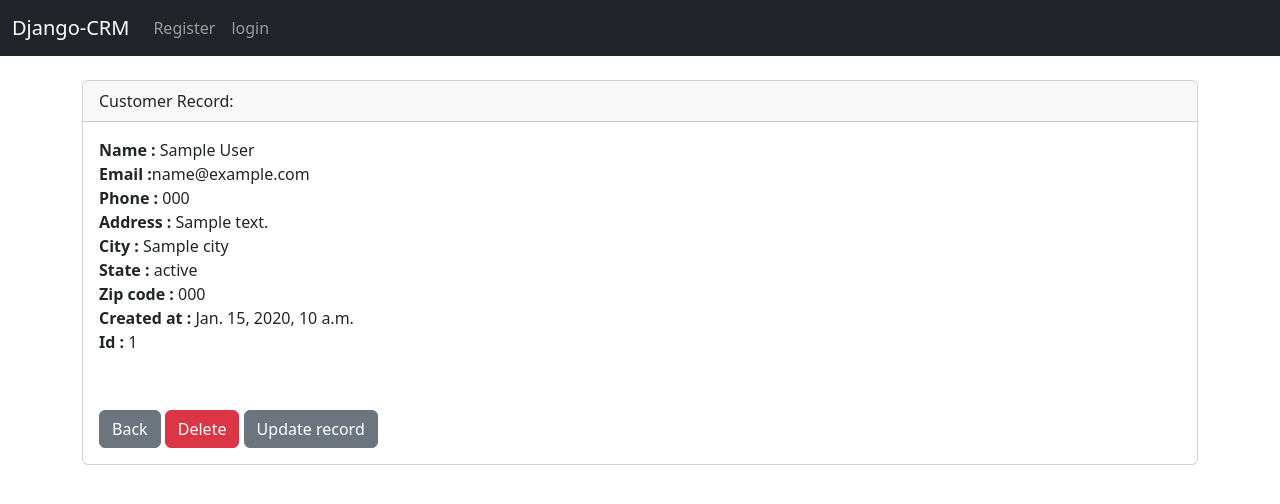
After one commit to Pankajbadgujar1/crm, a Django app: template website/templates/record.html in a window 1280 px wide. The commit adds this page. Shown: the top 504 px of the page. Run offline with Django 5.2, Linux system fonts and the light colour scheme; the template is opened without the code that fills it: most values are stand-ins (such as "Sample title", 1, 10 or a date in 2020).

Commit message:
all done

```diff
--- a/website/templates/navbar.html
+++ b/website/templates/navbar.html
@@ -7,6 +7,10 @@
     <div class="collapse navbar-collapse" id="navbarNavDropdown">
       <ul class="navbar-nav me-auto mb-2 mb-lg-0 ">
         {% if user.is_authenticated %}
+
+          <li class="nav-item">
+          <a class="nav-link" href="{% url 'add_record' %}">Add Record</a>
+        </li>
        <li class="nav-item">
           <a class="nav-link" href="{% url 'logout' %}">Logout</a>
         </li>
--- /dev/null
+++ b/website/templates/record.html
@@ -0,0 +1,29 @@
+{%extends 'base.html' %}
+
+{% block content %}
+<div class="card">
+  <div class="card-header">
+    Customer Record:
+  </div>
+  <div class="card-body">
+      <p class="card-title">
+    <strong>Name  :</strong> {{customer_record.first_name}} {{customer_record.last_name}}<br/>
+    <strong>Email  :</strong>{{customer_record.email}}<br/>
+        <strong>Phone  :</strong>    {{customer_record.phone}}<br/>
+         <strong>Address  :</strong>   {{customer_record.address}}<br/>
+         <strong>City  :</strong>   {{customer_record.city}}<br/>
+         <strong>State  :</strong>   {{customer_record.state}}<br/>
+          <strong>Zip code  :</strong>  {{customer_record.zipcode}}<br/>
+         <strong>Created at  :</strong>   {{customer_record.created_at}}<br/>
+         <strong>Id      :</strong>   {{customer_record.id}}<br/></p>
+
+      <br/>
+      <br/>
+       <a href="{% url 'home' %}" class="btn btn-secondary">Back</a>
+      <a href="{% url 'delete_record' customer_record.id %}" class="btn btn-danger">Delete</a>
+      <a href="{% url 'update_record' customer_record.id %}" class="btn btn-secondary">Update record</a>
+</div>
+
+
+
+{% endblock %}
--- a/website/urls.py
+++ b/website/urls.py
@@ -7,5 +7,9 @@ urlpatterns = [
    # path('login/',views.login_user , name='login'),
    path('logout/', views.logout_user, name='logout'),
    path('register/', views.register_user, name='register'),
+   path('record/<int:pk>', views.customer_record, name='record'),
+   path('delete_record/<int:pk>', views.delete_record, name='delete_record'),
+   path('add_record/', views.add_record, name='add_record'),
+    path('update_record/<int:pk>', views.update_record, name='update_record'),
 
 ]
```
Also changed, not shown: website/forms.py (+16 -0 lines), website/templates/add_record.html (added, +16 -0 lines), website/templates/home.html (+6 -2 lines), website/templates/update_record.html (added, +16 -0 lines), website/views.py (+48 -1 lines).
